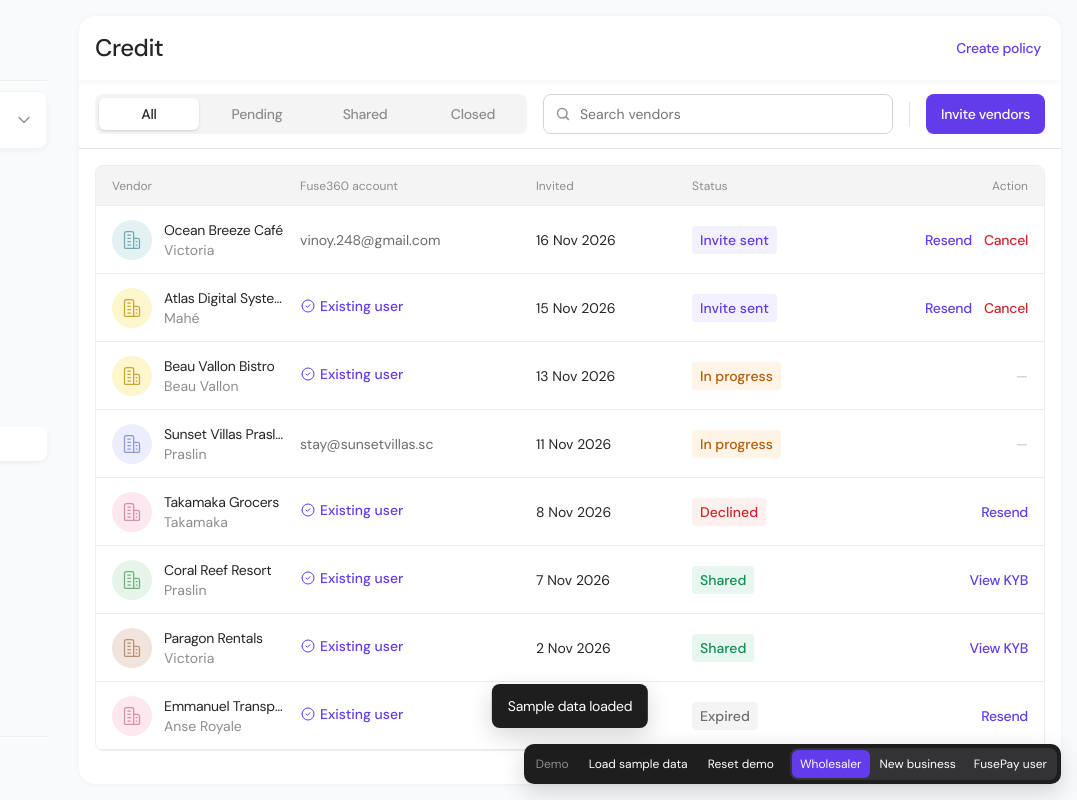
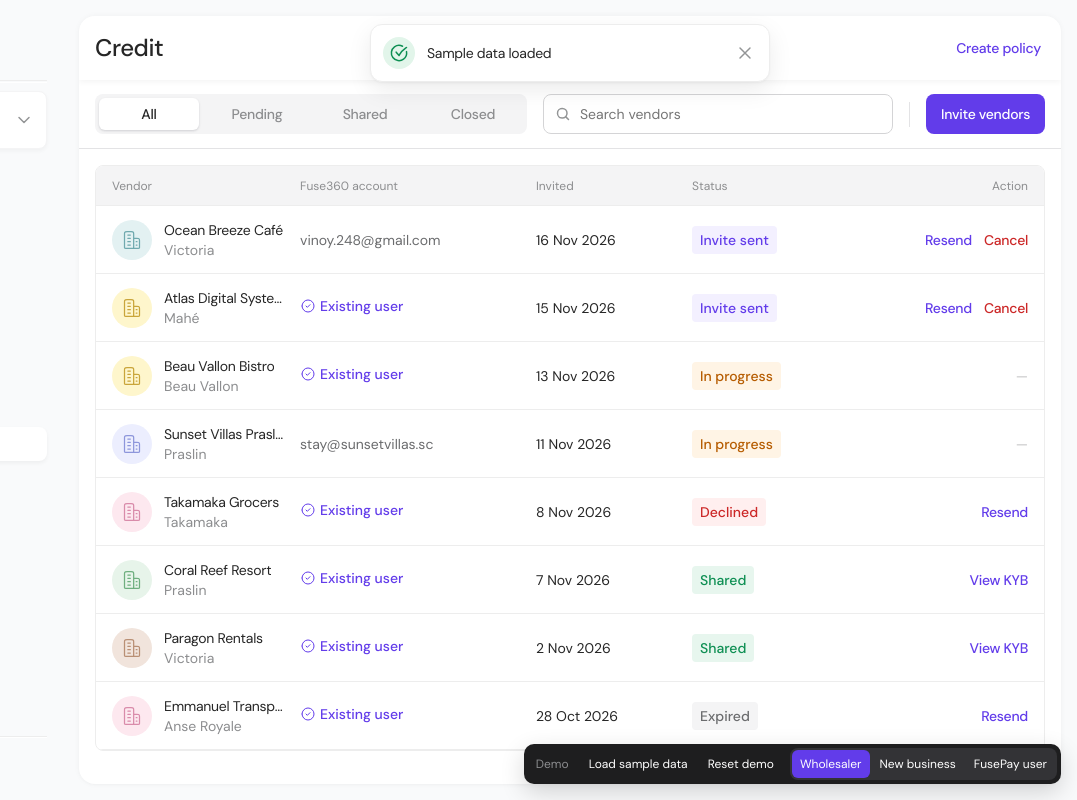
Before and after one commit to vinoy7/F360-Credit, a plain HTML site: page index.html in a window 1280 px wide. Both pictures are taken after a click on the button "Load sample data". Shown: the full height of the page, 203-1280 px from the left. Drawn offline with Linux system fonts and the light colour scheme.

Commit message:
Design-system toasts at top, nav highlight load fix
- Toasts follow Fuse Design System: white 400px card, tinted success/info/warning/error icon, optional Undo, close
- Newest toast lands 24px from the top; older ones move down
- Error toast for rejected uploads (over 10 MB, wrong type)
- Sidebar highlight re-syncs after fonts and images load

Co-Authored-By: Claude Opus 5.5 <noreply@anthropic.com>

```diff
--- a/index.html
+++ b/index.html
@@ -213,11 +213,18 @@
     .verified { color: #0E8F53; font-size: 12px; font-weight: 500; }
 
     /* Toast */
-    .toasts { position: fixed; bottom: 72px; left: calc(50% + 133px); transform: translateX(-50%); z-index: 2000; display: flex; flex-direction: column; gap: 8px; align-items: center; }
-    .toast { display: flex; align-items: center; gap: 16px; padding: 12px 16px; border-radius: 8px; background: #1E1E1F; color: #fff; font-size: 14px; line-height: 20px; letter-spacing: -0.28px; box-shadow: 0 8px 24px rgba(0,0,0,0.16); animation: toast-in 250ms cubic-bezier(0.23,1,0.32,1); }
-    .toast.out { opacity: 0; transform: translateY(8px); transition: opacity 200ms, transform 200ms; }
-    .toast button { border: none; background: none; color: #C0AEFF; font-weight: 500; cursor: pointer; padding: 0; }
-    @keyframes toast-in { from { opacity: 0; transform: translateY(12px); } }
+    .toasts { position: fixed; top: 24px; left: calc(50% + 133px); transform: translateX(-50%); z-index: 2000; display: flex; flex-direction: column; gap: 8px; align-items: center; }
+    /* Toast (Fuse Design System 147:777): white card, tinted alert icon, text, optional action, close */
+    .toast { width: 400px; max-width: calc(100vw - 32px); display: flex; align-items: center; gap: 12px; padding: 12px 12px 12px 12px; border-radius: 12px; background: #fff; border: 1px solid #EDEDED; color: #262626; font-size: 14px; line-height: 20px; letter-spacing: -0.28px; box-shadow: 0 8px 24px rgba(0,0,0,0.08), 0 1px 3px rgba(0,0,0,0.04); animation: toast-in 250ms cubic-bezier(0.23,1,0.32,1); }
+    .toast.out { opacity: 0; transform: translateY(-8px); transition: opacity 200ms, transform 200ms; }
+    .toast-ic { width: 32px; height: 32px; border-radius: 50%; display: grid; place-items: center; flex-shrink: 0; }
+    .toast-ic.t-success { background: #E2F5EA; } .toast-ic.t-info { background: #E6E8FA; } .toast-ic.t-warning { background: #FDEEDC; } .toast-ic.t-error { background: #FDE4E4; }
+    .toast-msg { flex: 1; min-width: 0; }
+    .toast-act { border: none; background: none; padding: 2px 4px; border-radius: 6px; color: #623CEA; font-size: 14px; font-weight: 500; cursor: pointer; }
+    .toast-act:hover { background: #F3F0FF; }
+    .toast-x { width: 28px; height: 28px; border: none; border-radius: 6px; background: none; color: #939596; display: grid; place-items: center; cursor: pointer; flex-shrink: 0; }
+    .toast-x:hover { background: #F4F4F5; }
+    @keyframes toast-in { from { opacity: 0; transform: translateY(-12px); } }
 
     /* ---------- Views: wholesaler (tx), receiver flow (rxflow), receiver app (rxapp) ---------- */
     body[data-view="rxflow"] #sidebar, body[data-view="rxflow"] #main { display: none; }
@@ -1049,18 +1056,34 @@ function moveIndicator(id, btn) {
 }
 
 // ---------- Toast ----------
-function toast(msg, actionLabel, onAction) {
+// Alert icons from Fuse Design System (128:6616)
+const TOAST_ICON = {
+  error: '<svg width="20" height="20" viewBox="0 0 20 20" fill="none"><path d="M10 6.66667V10M10 13.3333H10.0083M18.3333 10C18.3333 14.6024 14.6024 18.3333 10 18.3333C5.39763 18.3333 1.66667 14.6024 1.66667 10C1.66667 5.39763 5.39763 1.66667 10 1.66667C14.6024 1.66667 18.3333 5.39763 18.3333 10Z" stroke="#E72D2D" stroke-width="1.66667" stroke-linecap="round" stroke-linejoin="round"/></svg>',
+  warning: '<svg width="20" height="20" viewBox="0 0 20 20" fill="none"><path d="M10 10.8334V7.50008M10 13.6459V13.6469M8.84172 2.73644C9.58244 2.42119 10.4176 2.42119 11.1583 2.73644C13.3678 3.67681 18.5871 12.0182 18.4342 14.2476C18.3742 15.1216 17.9412 15.926 17.2477 16.4518C15.4037 17.8494 4.59623 17.8494 2.75232 16.4518C2.05881 15.926 1.62575 15.1216 1.56579 14.2476C1.41283 12.0182 6.63219 3.67681 8.84172 2.73644Z" stroke="#E07509" stroke-width="1.5" stroke-linecap="round" stroke-linejoin="round"/></svg>',
+  info: '<svg width="20" height="20" viewBox="0 0 20 20" fill="none"><path d="M10 13.3334L10 10.0001M10 6.66675L9.99169 6.66675M1.66669 10.0001C1.66669 5.39771 5.39765 1.66675 10 1.66675C14.6024 1.66675 18.3334 5.39771 18.3334 10.0001C18.3334 14.6025 14.6024 18.3334 10 18.3334C5.39765 18.3334 1.66669 14.6025 1.66669 10.0001Z" stroke="#3341C9" stroke-width="1.66667" stroke-linecap="round" stroke-linejoin="round"/></svg>',
+  success: '<svg width="20" height="20" viewBox="0 0 20 20" fill="none"><path d="M17.5289 4.50276L16.8686 4.95374C14.1975 6.77791 11.9754 9.18473 10.3697 11.9928L10.0703 12.5165L7.17465 9.16666M17.5002 8.61355C18.0119 11.3927 16.9522 14.3489 14.5244 16.1382C11.1345 18.6367 6.36101 17.914 3.86255 14.524C1.3641 11.1341 2.08679 6.3606 5.47672 3.86215C7.90444 2.07287 11.0417 1.93564 13.5449 3.24701" stroke="#0E8F53" stroke-width="1.5" stroke-linecap="round" stroke-linejoin="round"/></svg>',
+};
+// ponytail: kind inferred from wording so existing calls need no changes; pass kind explicitly to override
+const toastKind = msg => /^Demo|coming soon|not part/i.test(msg) ? 'info' : /declined|revoked|cancelled|removed/i.test(msg) ? 'warning' : 'success';
+function toast(msg, actionLabel, onAction, kind = toastKind(msg)) {
   const t = document.createElement('div');
   t.className = 'toast';
-  t.setAttribute('role', 'status');
-  t.innerHTML = `<span>${esc(msg)}</span>`;
+  t.setAttribute('role', kind === 'error' ? 'alert' : 'status');
+  t.innerHTML = `<span class="toast-ic t-${kind}">${TOAST_ICON[kind]}</span><span class="toast-msg">${esc(msg)}</span>`;
   if (actionLabel) {
     const b = document.createElement('button');
+    b.className = 'toast-act';
     b.textContent = actionLabel;
     b.onclick = () => { onAction(); dismiss(); };
     t.appendChild(b);
   }
-  document.getElementById('toasts').appendChild(t);
+  const x = document.createElement('button');
+  x.className = 'toast-x';
+  x.setAttribute('aria-label', 'Dismiss');
+  x.innerHTML = '<svg width="20" height="20" viewBox="0 0 24 24" fill="none" stroke="currentColor" stroke-width="1.75" stroke-linecap="round"><path d="M6 18 18 6M6 6l12 12"/></svg>';
+  x.onclick = () => dismiss();
+  t.appendChild(x);
+  document.getElementById('toasts').prepend(t); // newest always lands at the 24px top slot; older ones move down
   const timer = setTimeout(dismiss, 4000);
   function dismiss() { clearTimeout(timer); t.classList.add('out'); setTimeout(() => t.remove(), 200); }
 }
@@ -1418,6 +1441,10 @@ document.querySelectorAll('.nav-item').forEach(item => item.addEventListener('cl
   moveNavIndicator(item);
 }));
 document.querySelector('[data-nav="Credit"]').classList.add('active');
+// Fonts and images load after the first render and shift the nav items; re-sync the highlight once they settle
+const resyncNav = () => { const a = document.querySelector('.nav-item.active'); if (a && a.offsetHeight) moveNavIndicator(a); };
+document.fonts.ready.then(resyncNav);
+addEventListener('load', resyncNav);
 
 // ---------- Narrow screen overlay (F360) ----------
 function checkNarrow() { document.getElementById('narrow-overlay').style.display = innerWidth < 1250 ? 'flex' : 'none'; }
@@ -1675,8 +1702,8 @@ function setSlot(r, file) {
 function takeFile(r, f) {
   const err = r.querySelector('.up-err');
   const okType = /\.(pdf|jpe?g|png)$/i.test(f.name);
-  if (!okType) { r.dataset.s = 'error'; err.textContent = 'This file type is not supported. Upload a PDF, JPG or PNG.'; setSlot(r); return; }
-  if (f.size > MAX) { r.dataset.s = 'error'; err.textContent = `This file is ${fmtSize(f.size)}. Upload a file under 10 MB, or scan at a lower resolution.`; setSlot(r); return; }
+  if (!okType) { r.dataset.s = 'error'; err.textContent = 'This file type is not supported. Upload a PDF, JPG or PNG.'; setSlot(r); toast(`${f.name} couldn't be uploaded`, null, null, 'error'); return; }
+  if (f.size > MAX) { r.dataset.s = 'error'; err.textContent = `This file is ${fmtSize(f.size)}. Upload a file under 10 MB, or scan at a lower resolution.`; setSlot(r); toast(`${f.name} is over 10 MB`, null, null, 'error'); return; }
   // ponytail: mock upload, the file never leaves the browser; only its name and size are shown
   r.dataset.s = 'uploading'; setSlot(r, f);
   setTimeout(() => { r.dataset.s = 'done'; setSlot(r, f); }, reduceMotion ? 0 : 1200);
```
